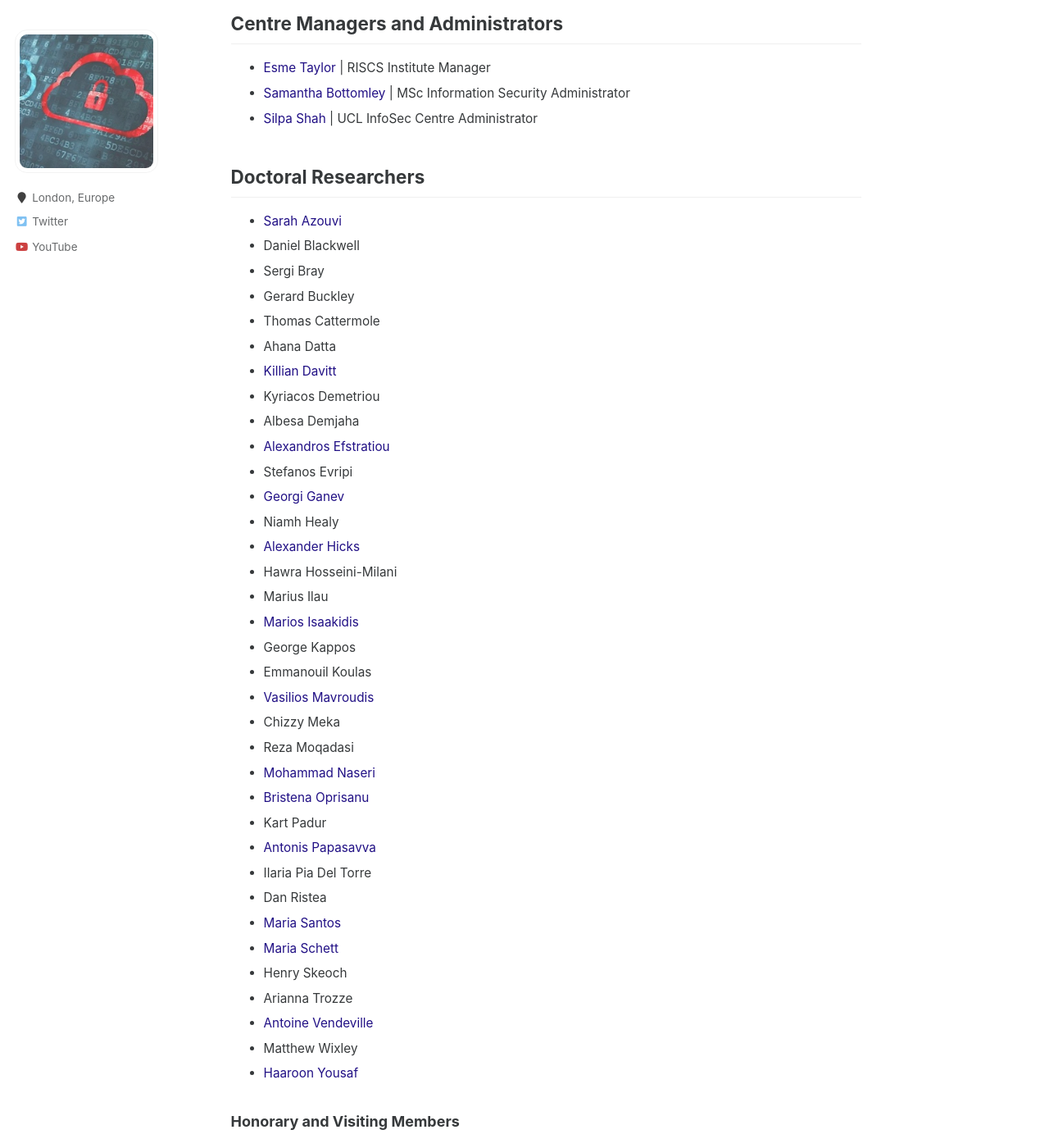
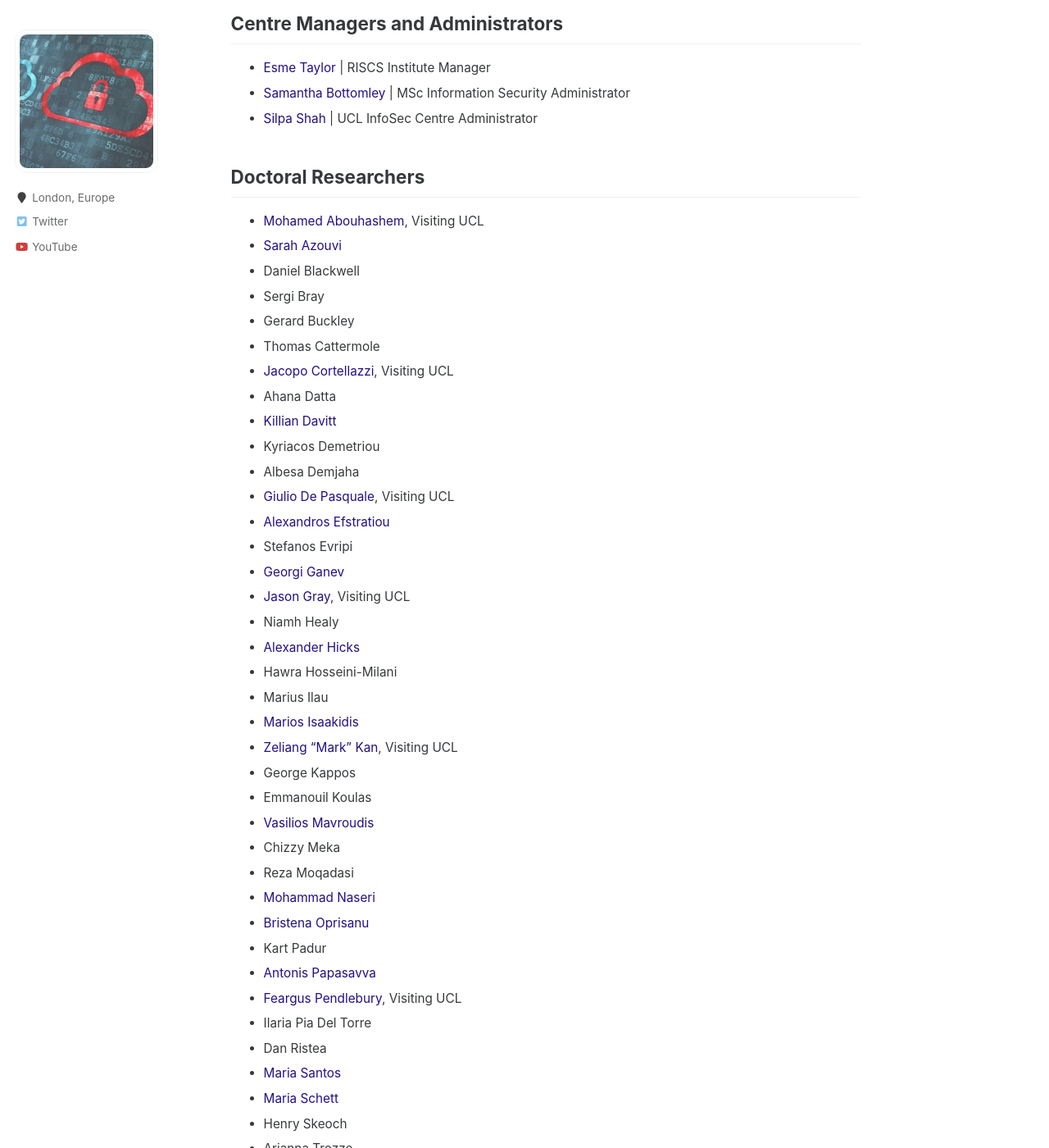
Before and after one commit to uclisec/uclisec.github.io, a Jekyll site: the page built from _pages/people.md, in a window 1280 px wide and 1400 px high, scrolled down 2301 px. Shown: the whole window at 82% size. Built offline with Jekyll 4.4.1, drawn with Linux system fonts in a browser that asks for light colours.

Commit message:
s2lab students (long-term visiting scholars)

```diff
--- a/_pages/people.md
+++ b/_pages/people.md
@@ -89,23 +89,28 @@ Senior Research Fellow</p>
 
 ## Doctoral Researchers
 
+- [Mohamed Abouhashem](https://s2lab.cs.ucl.ac.uk), Visiting UCL
 - [Sarah Azouvi](http://www0.cs.ucl.ac.uk/staff/S.Azouvi/)
 - Daniel Blackwell
 - Sergi Bray
 - Gerard Buckley
 - Thomas Cattermole
+- [Jacopo Cortellazzi](https://s2lab.cs.ucl.ac.uk), Visiting UCL
 - Ahana Datta
 - [Killian Davitt](https://killiandavitt.me)
 - Kyriacos Demetriou
 - Albesa Demjaha
+- [Giulio De Pasquale](https://s2lab.cs.ucl.ac.uk), Visiting UCL
 - [Alexandros Efstratiou](https://alefstrat.github.io/)
 - Stefanos Evripi
 - [Georgi Ganev](https://ganevgv.github.io/)
+- [Jason Gray](https://s2lab.cs.ucl.ac.uk), Visiting UCL
 - Niamh Healy
 - [Alexander Hicks](https://alexanderlhicks.com/)
 - Hawra Hosseini-Milani
 - Marius Ilau
 - [Marios Isaakidis](http://www0.cs.ucl.ac.uk/staff/M.Isaakidis)
+- [Zeliang "Mark" Kan](https://s2lab.cs.ucl.ac.uk), Visiting UCL
 - George Kappos
 - Emmanouil Koulas
 - [Vasilios Mavroudis](https://mavroud.is/)
@@ -115,6 +120,7 @@ Senior Research Fellow</p>
 - [Bristena Oprisanu](https://www.bristenaop.com/)
 - Kart Padur
 - [Antonis Papasavva](https://antonispapasavva.github.io/)
+- [Feargus Pendlebury](https://s2lab.cs.ucl.ac.uk), Visiting UCL
 - Ilaria Pia Del Torre
 - Dan Ristea
 - [Maria Santos](https://mariascrs.github.io/)
```
